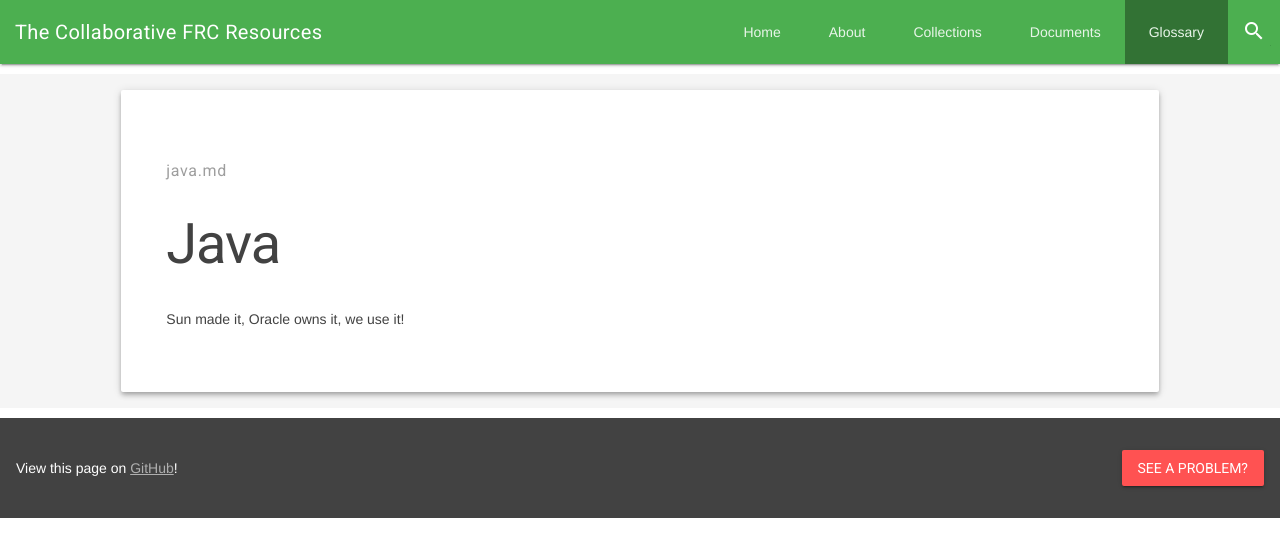
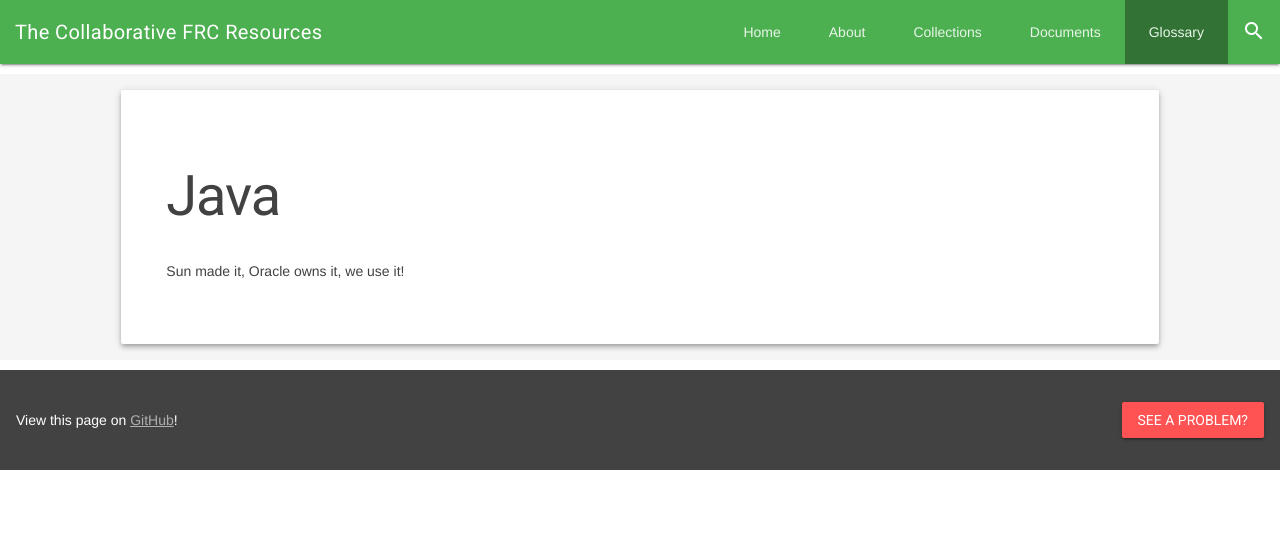
Before and after one commit to CFRCR/CFRCR, a Jekyll site: the page built from _glossary/java.md, in a window 1280 px wide. Shown: the top 557 px of the page. Built offline with Jekyll 4.4.1, drawn with Linux system fonts in a browser that asks for light colours; nearby versions of some CDN libraries.

Commit message:
Fixed document layout path bug.

```diff
--- a/_layouts/document.html
+++ b/_layouts/document.html
@@ -5,8 +5,11 @@ layout: default
   <div class="mdl-grid" style="width: calc(100% - 16px); margin: 10px auto;">
     <div class="mdl-cell mdl-cell--1-col mdl-cell--hide-tablet mdl-cell--hide-phone"></div>
     <div class="mdl-color--white mdl-shadow--4dp content mdl-color-text--grey-800 mdl-cell mdl-cell--10-col" style="padding: 45px; border-radius: 2px;">
+
+      {%- assign doc_path_parts = page.path | split: "/" -%}
+      {%- assign doc_path_parts_size = doc_path_parts | size -%}
+      {%- if doc_path_parts_size > 2 -%}
         <h6 class="mdl-color-text--grey-500">
-        {%- assign doc_path_parts = page.path | split: "/" -%}
           {%- assign doc_path_prefix = doc_path_parts | first | append: "/" -%}
           {%- assign doc_path_suffix = doc_path_parts | last | prepend: "/"-%}
           {%- assign partial_path_parts = page.path | remove_first: doc_path_prefix | remove: doc_path_suffix | split: "/" -%}
@@ -15,6 +18,7 @@ layout: default
             {{- part }}{% unless forloop.last %} &gt; {% endunless -%}
           {%- endfor -%}
         </h6>
+      {%- endif -%}
       <h1>{{ page.title }}</h1>
       {{ content }}
     </div>
```
Lines whose indentation alone changed are shown as unchanged.
